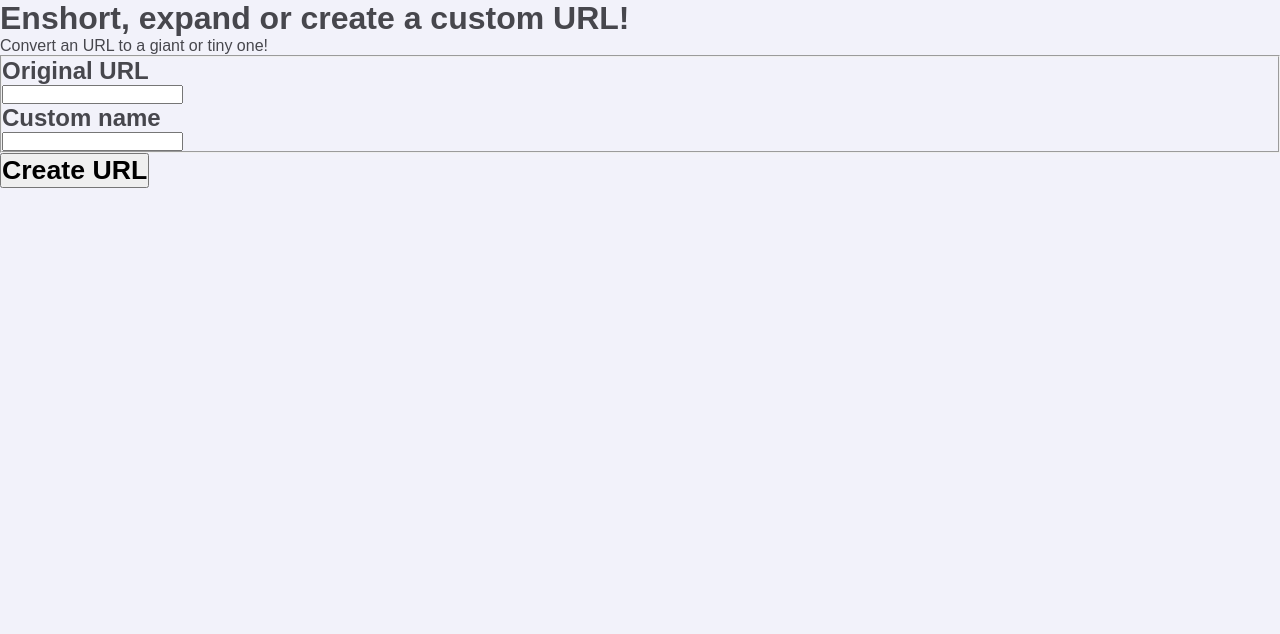
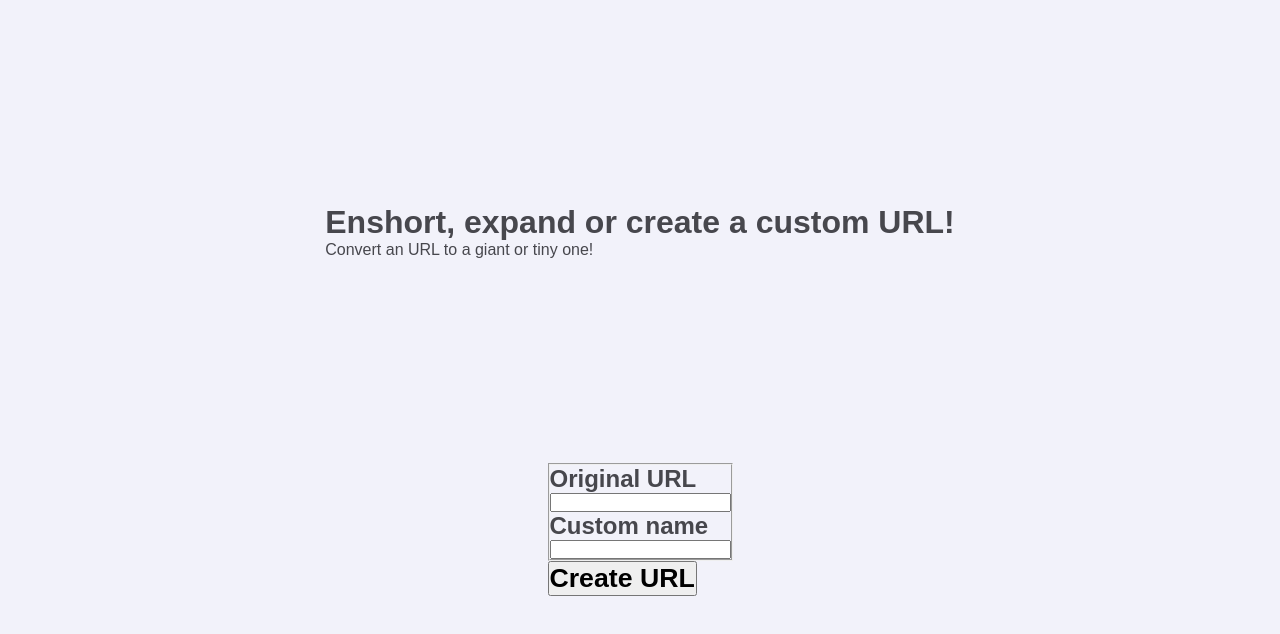
Before and after one commit to Lucasc-Dev/URL-Extender-frontend, a Next.js app: page / in a window 1280 px wide. Shown: the top 634 px of the page. Built offline with nearby package versions, Linux system fonts and the light colour scheme.

Commit message:
MainPage styles: moved from css to styled-components.

```diff
--- a/src/pages/index.tsx
+++ b/src/pages/index.tsx
@@ -1,6 +1,10 @@
+import {
+  Container,
+} from '../styles/pages/MainPage';
+
 export default function Home() {
   return (
-    <div id="container" >
+    <Container>
       <header>
         <div className="header-text" >
           <h1>Enshort, expand or create a custom URL!</h1>
@@ -26,6 +30,6 @@ export default function Home() {
           </button>
         </form>
       </main>
-    </div>
+    </Container>
   )
 }
--- a/src/styles/main_page.css
+++ b/src/styles/pages/MainPage.ts
@@ -1,4 +1,6 @@
-#container {
+import styled from 'styled-components';
+
+export const Container = styled.div`
     width: 100vw;
     height: 100vh;
     display: flex;
@@ -7,11 +9,4 @@
     justify-content: space-evenly;
     align-items: center;
     background-color: #f2f2fa;
-}
-
-#container .header-text {
-    display: flex;
-    flex-direction: column;
-    justify-self: center;
-    align-items: center;
-}
+`;
```
